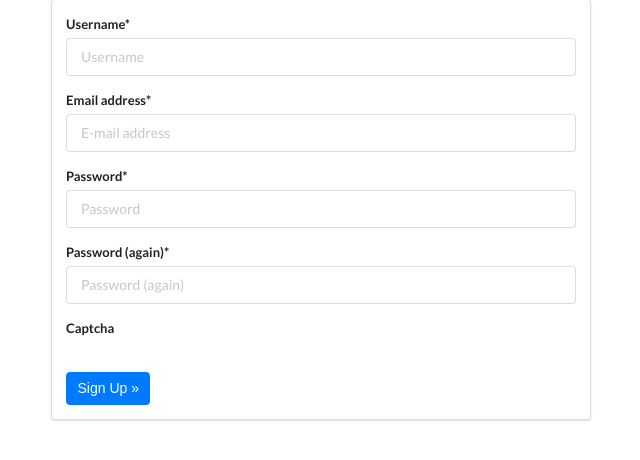
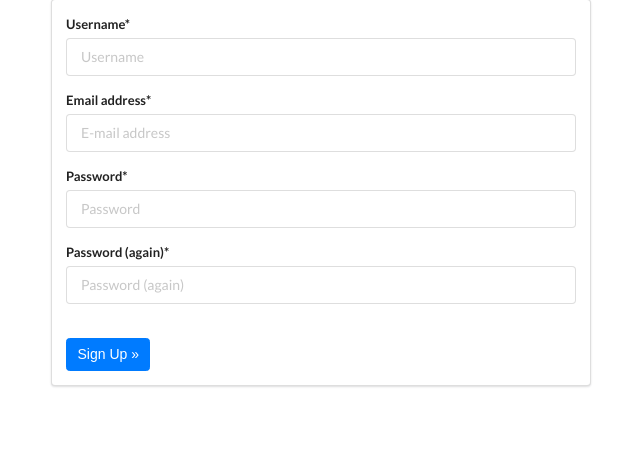
Before and after one commit to pije76/juhapura, a Django app: page /accounts/signup/ in a window 1280 px wide. Shown: the part 128-588 px from the top of the page, without its empty margins (319-959 px from the left). Run offline with Django 3.2, Linux system fonts and the light colour scheme; parts of the project's set-up code (start-up, migrations or seed data) failed here and were passed over; some libraries are stand-ins or nearby versions.

Commit message:
Improved style for signup and loing

```diff
--- a/juhapura/templates/account/login.html
+++ b/juhapura/templates/account/login.html
@@ -33,7 +33,7 @@ for a {{ site_name }} account and sign in below:{% endblocktrans %}</p>
 <p>{% blocktrans %}If you have not created an account yet, then please
 <a href="{{ signup_url }}">sign up</a> first.{% endblocktrans %}</p>
 {% endif %}
-
+<div class="ui form segment">
 <form class="login" method="POST" action="{% url 'account_login' %}">
   {% csrf_token %}
   {{ form|crispy }}
@@ -43,5 +43,6 @@ for a {{ site_name }} account and sign in below:{% endblocktrans %}</p>
   <a class="button secondaryAction" href="{% url 'account_reset_password' %}">{% trans "Forgot Password?" %}</a>
   <button class="primaryAction btn btn-primary" type="submit">{% trans "Sign In" %}</button>
 </form>
+</div>
 
 {% endblock %}
--- a/juhapura/templates/account/signup.html
+++ b/juhapura/templates/account/signup.html
@@ -43,7 +43,7 @@
 
     <div class="field">
 
-      <label for="{{ form.captcha.id_for_label }}">Captcha</label>
+      <label for="{{ form.captcha.id_for_label }}"></label>
       {{ form.captcha.errors }}
       {{ form.captcha }}
   </div>
```
